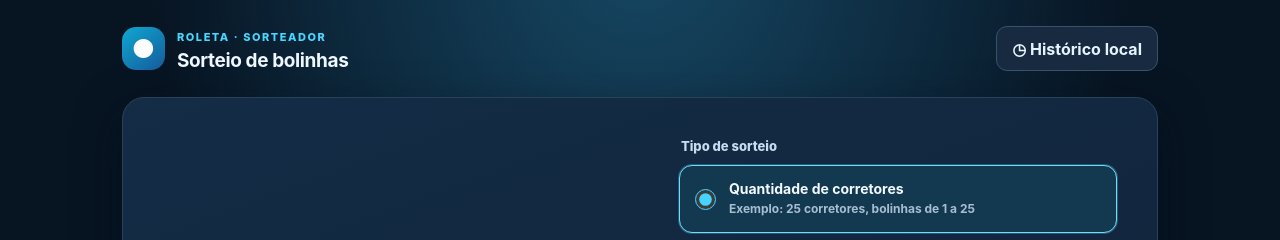
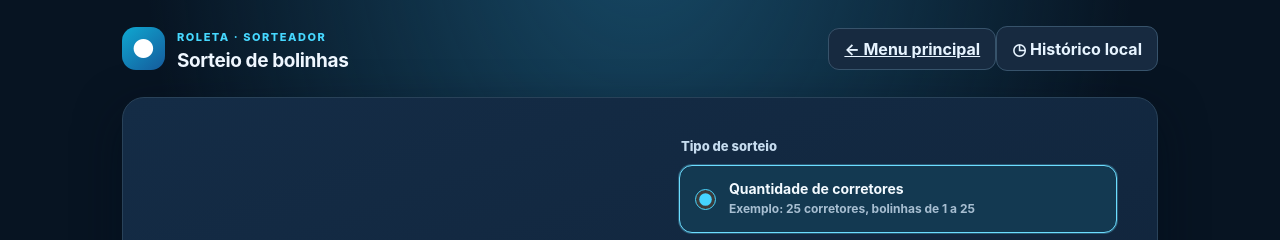
Before and after one commit to wagnerjfjunior/Roleta, a website: page sorteador/index.html in a window 1280 px wide. Shown: the top 240 px of the page. Drawn offline with Linux system fonts and the light colour scheme.

Commit message:
feat(sorteador): prominent completed-state banner and main-menu navigation

```diff
--- a/sorteador/index.html
+++ b/sorteador/index.html
@@ -13,7 +13,7 @@
 <div class="shell">
 <header class="header">
  <div class="brand"><div class="mark" aria-hidden="true">●</div><div><span class="eyebrow">ROLETA · SORTEADOR</span><h1>Sorteio de bolinhas</h1></div></div>
- <button type="button" id="historyButton" class="quiet"><span aria-hidden="true">◷</span> Histórico local</button>
+ <div class="header-actions"><a href="/" class="quiet menu-return" aria-label="Voltar ao menu principal do Roleta Intelligence">← Menu principal</a><button type="button" id="historyButton" class="quiet"><span aria-hidden="true">◷</span> Histórico local</button></div>
 </header>
 <main>
 <section class="setup card" id="setup">
@@ -49,6 +49,7 @@
    <div id="winner" class="winner" role="status" aria-live="polite" aria-atomic="true"><div id="winnerCaption">Pronto para sortear</div><strong id="winnerNumber">?</strong><div id="winnerPosition">Aguardando a primeira posição</div></div>
    <button id="drawButton" type="button" class="draw-button">Sortear bolinha <span aria-hidden="true">→</span></button>
    <p class="draw-hint" id="drawHint">O número só é definido quando você toca em “Sortear bolinha”.</p>
+   <div id="finishBanner" class="finish-banner" role="status" aria-live="polite" aria-atomic="true" hidden><div class="finish-icon" aria-hidden="true">✓</div><strong>SORTEIO FINALIZADO!</strong><p>Todas as bolinhas foram sorteadas.</p><p class="finish-note">A sequência completa está logo abaixo e foi salva neste navegador.</p><a class="finish-home" href="/">← Voltar ao menu principal</a></div>
  </section>
  <section class="results card" aria-labelledby="resultsHeading">
   <div class="results-head"><div><span class="eyebrow">CONFERÊNCIA</span><h2 id="resultsHeading">Sequência sorteada</h2></div><span id="resultCount">0 números</span></div>
```
